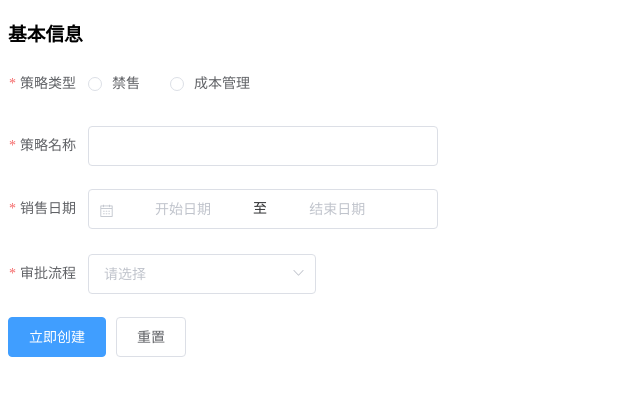
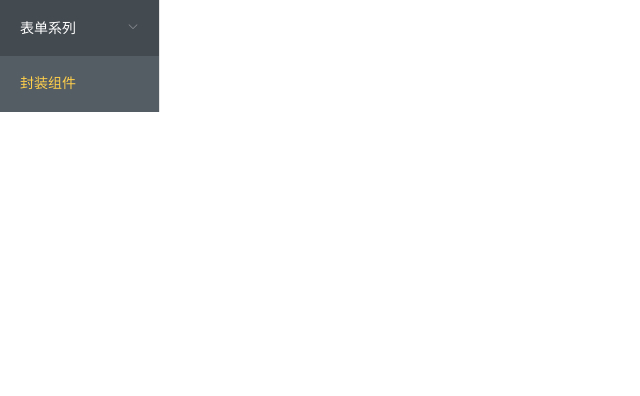
Before and after one commit to qiangguanglin/vue-demo, a Vue app: page / in a window 1280 px wide. Shown: the top 396 px of the page, without its empty margins (0-640 px from the left). Built offline with nearby package versions, Linux system fonts and the light colour scheme.

Commit message:
fix: demo书写

```diff
--- a/package.json
+++ b/package.json
@@ -10,7 +10,8 @@
   "dependencies": {
     "core-js": "^3.6.5",
     "element-ui": "^2.15.12",
-    "vue": "^2.6.11"
+    "vue": "^2.6.11",
+    "vue-router": "^4.1.6"
   },
   "devDependencies": {
     "@vue/cli-plugin-babel": "~4.5.13",
--- a/src/App.vue
+++ b/src/App.vue
@@ -1,99 +1,63 @@
 <template>
-  <div id="app">
-    <h3>基本信息</h3>
-    <el-form ref="form" :model="form" label-width="80px" :rules="rules">
-      <el-form-item label="策略类型" prop="radio">
-        <el-radio v-model="form.radio" label="1">禁售</el-radio>
-        <el-radio v-model="form.radio" label="2">成本管理</el-radio>
-      </el-form-item>
-      <el-form-item label="策略名称" prop="name">
-        <el-input class='input-class' v-model="form.name"></el-input>
-      </el-form-item>
-      <el-form-item label="销售日期" prop="date">
-        <el-date-picker
-          v-model="form.date"
-          type="daterange"
-          range-separator="至"
-          start-placeholder="开始日期"
-          end-placeholder="结束日期">
-        </el-date-picker>
-      </el-form-item>
-
-      <el-form-item label="审批流程" prop="select">
-        <el-select v-model="form.select" placeholder="请选择">
-          <el-option
-            v-for="item in options"
-            :key="item.value"
-            :label="item.label"
-            :value="item.value">
-          </el-option>
-        </el-select>
-      </el-form-item>
-
-    </el-form>
-    <el-button type="primary" @click="submitForm('form')">立即创建</el-button>
-    <el-button @click="resetForm('form')">重置</el-button>
+  <div id="app" class="content">
+    <el-col :span="3">
+      <el-menu
+        class="menu"
+        :default-active="activeIndex"
+        background-color="#545c64"
+        text-color="#fff"
+        active-text-color="#ffd04b"
+        @open="handleOpen"
+        @close="handleClose"
+      >
+      <!-- <div>
+        <div>
+          <el-menu-item index="1">4444</el-menu-item>
+        </div>
+      </div> -->
+        <Menu :data="menuList"></Menu>
+      </el-menu>
+    </el-col>
+    <!-- <multi-form/> -->
   </div>
 </template>
 
+<script>
+// import MultiForm from './components/multiForm.vue';
+import Menu from './components/menu.vue';
+import { menuList } from './config'
 
-
-
-<script>
 export default {
+  components: {
+    // MultiForm,
+    Menu
+  },
   data() {
     return{
-      rules:{
-        radio: [{ required: true, message: '请选择策略类型', trigger: ['blur','change']}],
-        name: [{ required: true, message: '请输入策略名称', trigger: ['blur','change']}],
-        date: [{ required: true, message: '请选择日期', trigger: ['blur','change']}],
-        select: [{ required: true, message: '请选择审批流程', trigger: ['blur','change']}],
-      },
-      form: {
-        radio: '',
-        name: '',
-        date: '',
-        select: ''
-      },
-      options: [{
-          value: '选项1',
-          label: '黄金糕'
-        }, {
-          value: '选项2',
-          label: '双皮奶'
-        }, {
-          value: '选项3',
-          label: '蚵仔煎'
-        }, {
-          value: '选项4',
-          label: '龙须面'
-        }, {
-          value: '选项5',
-          label: '北京烤鸭'
-        }],
+      menuList,
+      activeIndex: 'secondaryPackageCom'
     }
   },
   methods: {
-      submitForm(formName) {
-        this.$refs[formName].validate((valid) => {
-          if (valid) {
-            console.log('success submit!!');
-            this.$message.success('success!');
-          } else {
-            console.log('error submit!!');
-            this.$message.error('fail!');
-            // return false;
-          }
-        });
-      },
-      resetForm(formName) {
-        this.$refs[formName].resetFields();
-      }
+    handleOpen() {
+
+    },
+    handleClose() {
+
     }
+  }
 }
 </script>
-<style scoped>
-  .input-class {
-    width: 350px;
-  }
+
+<style>
+*{
+  margin: 0;
+  padding: 0;
+}
+html,body,#app {
+  height: 100%;
+}
+.menu {
+  height:100%;
+}
 </style>
--- a/src/components/HelloWorld.vue
+++ /dev/null
@@ -1,58 +0,0 @@
-<template>
-  <div class="hello">
-    <h1>{{ msg }}</h1>
-    <p>
-      For a guide and recipes on how to configure / customize this project,<br>
-      check out the
-      <a href="https://cli.vuejs.org" target="_blank" rel="noopener">vue-cli documentation</a>.
-    </p>
-    <h3>Installed CLI Plugins</h3>
-    <ul>
-      <li><a href="https://github.com/vuejs/vue-cli/tree/dev/packages/%40vue/cli-plugin-babel" target="_blank" rel="noopener">babel</a></li>
-      <li><a href="https://github.com/vuejs/vue-cli/tree/dev/packages/%40vue/cli-plugin-eslint" target="_blank" rel="noopener">eslint</a></li>
-    </ul>
-    <h3>Essential Links</h3>
-    <ul>
-      <li><a href="https://vuejs.org" target="_blank" rel="noopener">Core Docs</a></li>
-      <li><a href="https://forum.vuejs.org" target="_blank" rel="noopener">Forum</a></li>
-      <li><a href="https://chat.vuejs.org" target="_blank" rel="noopener">Community Chat</a></li>
-      <li><a href="https://twitter.com/vuejs" target="_blank" rel="noopener">Twitter</a></li>
-      <li><a href="https://news.vuejs.org" target="_blank" rel="noopener">News</a></li>
-    </ul>
-    <h3>Ecosystem</h3>
-    <ul>
-      <li><a href="https://router.vuejs.org" target="_blank" rel="noopener">vue-router</a></li>
-      <li><a href="https://vuex.vuejs.org" target="_blank" rel="noopener">vuex</a></li>
-      <li><a href="https://github.com/vuejs/vue-devtools#vue-devtools" target="_blank" rel="noopener">vue-devtools</a></li>
-      <li><a href="https://vue-loader.vuejs.org" target="_blank" rel="noopener">vue-loader</a></li>
-      <li><a href="https://github.com/vuejs/awesome-vue" target="_blank" rel="noopener">awesome-vue</a></li>
-    </ul>
-  </div>
-</template>
-
-<script>
-export default {
-  name: 'HelloWorld',
-  props: {
-    msg: String
-  }
-}
-</script>
-
-<!-- Add "scoped" attribute to limit CSS to this component only -->
-<style scoped>
-h3 {
-  margin: 40px 0 0;
-}
-ul {
-  list-style-type: none;
-  padding: 0;
-}
-li {
-  display: inline-block;
-  margin: 0 10px;
-}
-a {
-  color: #42b983;
-}
-</style>
--- /dev/null
+++ b/src/components/menu.vue
@@ -0,0 +1,43 @@
+<template>
+    <div>
+        <div v-for="item in data" :key="item.value">
+            <el-submenu v-if="item.children || (Array.isArray(item.children) && item.children.length)" :index="item.value">
+                <span slot="title">{{item.label}}</span>
+                <my-menu :data="item.children"></my-menu>
+            </el-submenu>
+            <el-menu-item v-else :index="item.value">
+                {{item.label}}
+            </el-menu-item>
+        </div>
+    </div>
+</template>
+
+<script>
+export default {
+    name: 'myMenu',
+    props: {
+        data: {
+            type: Array,
+            default: () => []
+        }
+    },
+    data() {
+        return {
+
+        }
+    },
+    watch: {
+        data: {
+            handler(v) {
+                console.log(v)
+
+            }
+        },
+        immediate:true
+    }
+}
+</script>
+
+<style scoped>
+
+</style>
--- /dev/null
+++ b/src/components/multiForm.vue
@@ -0,0 +1,14 @@
+<template>
+  <div>
+    2222
+  </div>
+</template>
+
+<script>
+export default {
+  name: 'MultiForm'
+}
+</script>
+
+<style scoped>
+</style>
--- /dev/null
+++ b/src/config.js
@@ -0,0 +1,20 @@
+export const menuList = [
+    {
+        value: 'form',
+        label: '表单系列',
+        children: [
+            {
+                value: 'multiFormCheck',
+                label: '多表单校验'
+            },
+            {
+                value: 'loopForm',
+                label: '循环表单'
+            }
+        ]
+    },
+    {
+        value: 'secondaryPackageCom',
+        label: '封装组件'
+    }
+]
```
Also changed, not shown: src/components/componentA.vue (deleted, +0 -43 lines), src/components/componentT.vue (deleted, +0 -9 lines), src/router.js (added), 2 other files (tests, documents, lock files or other folders).
